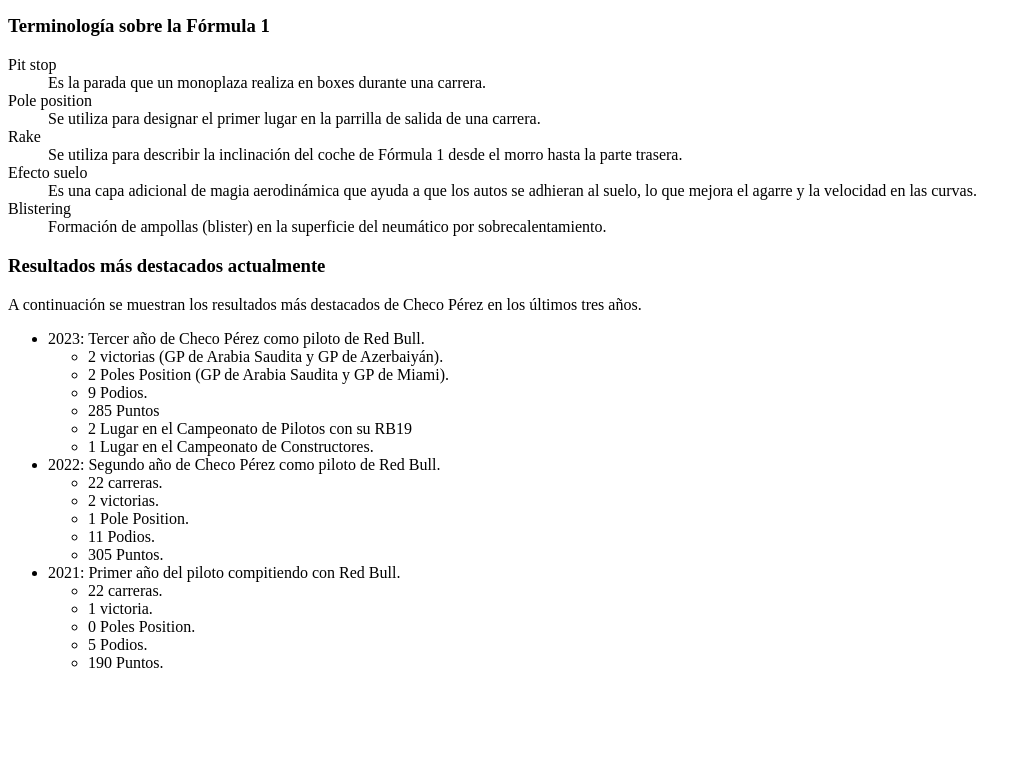
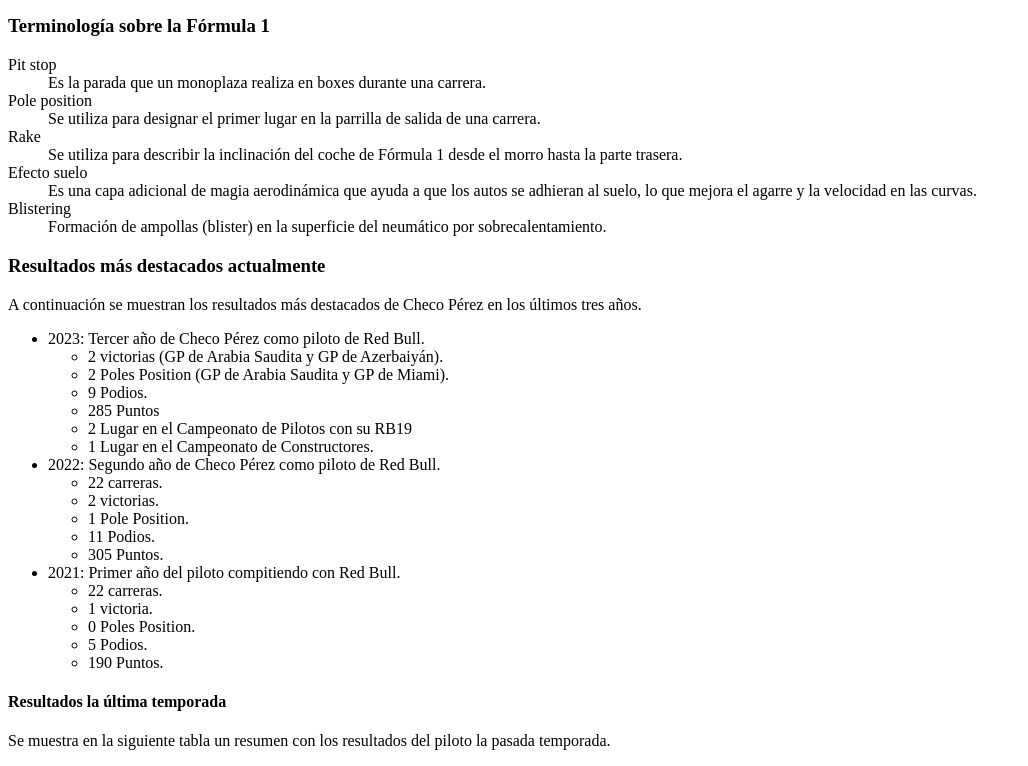
Before and after one commit to nahiarasg/SEW, a plain HTML site: page F1Desktop/piloto.html in a window 1280 px wide. Shown: the part 811-1577 px from the top of the page, without its empty margins (0-1028 px from the left). Before the commit the page ends 1499 px from the top, so only its background shows below. Drawn offline with Linux system fonts and the light colour scheme; files that its build step writes are made by us from their sources.

Commit message:
Update piloto.html

```diff
--- a/F1Desktop/piloto.html
+++ b/F1Desktop/piloto.html
@@ -119,5 +119,11 @@
         </li>
     </ul>
 
+    <h4>Resultados la última temporada</h4>
+    <p>
+        Se muestra en la siguiente tabla un resumen con los resultados del piloto la pasada temporada.
+    </p>
+
+
 </body>
 </html>
```
